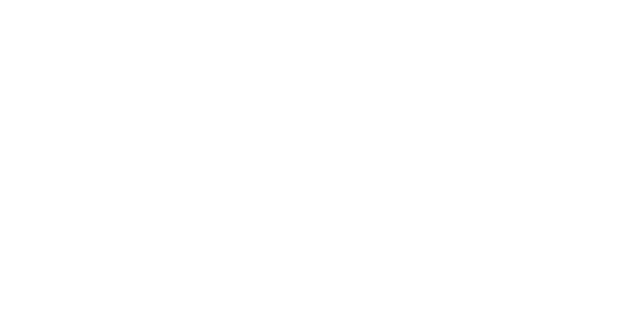
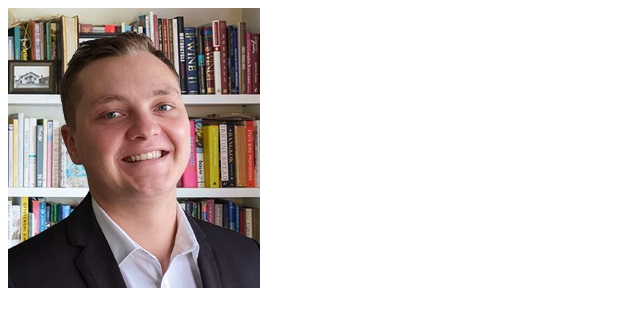
Before and after one commit to michaelruhl/michaelruhl.github.io, a plain HTML site: page michaelruhl.html in a window 1280 px wide. Shown: the whole page, without its empty margins (0-640 px from the left). Drawn offline with Linux system fonts and the light colour scheme.

Commit message:
Update michaelruhl.html

```diff
--- a/michaelruhl.html
+++ b/michaelruhl.html
@@ -7,6 +7,6 @@
     <title>Welcome!</title>
 </head>
 <body>
-    <img src="">
+    <img src="https://github.com/michaelruhl/michaelruhl.github.io/blob/main/imgs/MFRHS2022.jpg">
 </body>
 </html>
```
